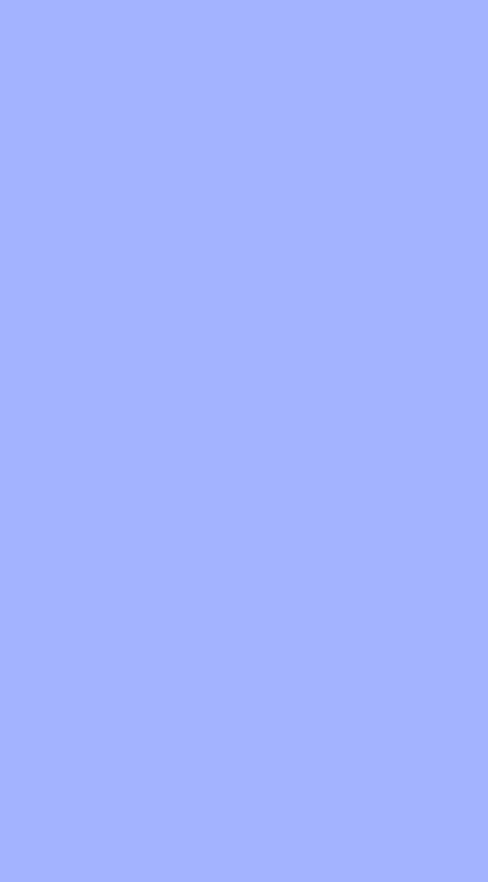
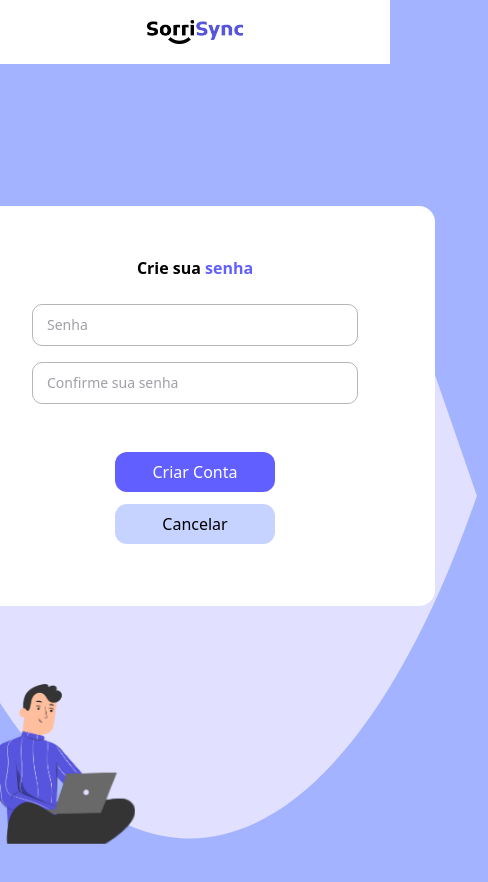
Before and after one commit to cce-fluxo/DDD25.1-Cebolinha67-Front, a Next.js app: page /auth/cadastro/crie-sua-senha in a window 390 px wide. Shown: the top 882 px of the page, 488 px wide, since content can reach past the window. Before the commit the page ends 844 px from the top, so only its background shows below. Built offline with nearby package versions, Linux system fonts and the light colour scheme.

Commit message:
terminando a segunda tela do cadastro (falta deixar responsiva)

```diff
--- a/app/auth/cadastro/crie-sua-senha/page.tsx
+++ b/app/auth/cadastro/crie-sua-senha/page.tsx
@@ -1,7 +1,36 @@
+import BackgroundSignOut from "@/app/components/BackgroundSignOut";
+import CriarContaCancelarButton from "@/app/components/CriarContaCancelarButton";
+import CrieSuaSenhaBox from "@/app/components/CrieSuaSenhaBox";
+import HeaderSignOut from "@/app/components/HeaderSignOut";
+import InputBar from "@/app/components/InputBar";
+
 export default function CrieSuaSenha(){
     return (
         <div>
+            <HeaderSignOut></HeaderSignOut>
 
+            <BackgroundSignOut>
+                <CrieSuaSenhaBox>
+                    <div>
+
+                    <div className="flex flex-col gap-4">
+                    <div className="flex flex-row justify-center items-center gap-1 mt-5">
+                        <div className="">
+                        <p className="text-black font-bold -mt-8">Crie sua</p>
+                        </div>
+                        <div className="text-indigo-500 font-bold font-lato -mt-10">
+                            <p>senha</p>
+                        </div>
+                    </div>
+                    <InputBar type="text" placeholder="Senha" />
+                    <InputBar type="text" placeholder="Confirme sua senha"/>
+
+                    <CriarContaCancelarButton></CriarContaCancelarButton>
+                    </div>
+
+                    </div>
+                </CrieSuaSenhaBox>
+            </BackgroundSignOut>
         </div>
     )
 } // lembrar que eu fiz esse endpoint novo, vou ter que mudar coisas no back
--- a/app/components/BackgroundSignOut.tsx
+++ b/app/components/BackgroundSignOut.tsx
@@ -15,7 +15,7 @@ export default function BackgroundSignOut({ children }: { children: React.ReactN
           clipRule="evenodd"
           d="M1773.35 237.778C1171.6 839.523 182.195 853.973 -434 237.778L-196.222 0C286.694 482.916 1063.18 472.391 1535.57 0L1773.35 237.778Z"
           fill="#E1E0FF"
-        />
+        />z
       </svg>
 
       <img src="/Motta.png" alt="Motta" className="fixed bottom-0 left-0 h-40 md:h-56 lg:h-70 z-0" />
--- /dev/null
+++ b/app/components/CriarContaCancelarButton.tsx
@@ -0,0 +1,8 @@
+export default function CriarContaCancelarButton(){
+    return (
+        <div className="flex flex-col gap-3 mt-8 md:mt-8 justify-center items-center w-full">
+            <button className="bg-indigo-500 text-white py-2 rounded-xl w-40">Criar Conta</button>
+            <button className="bg-indigo-200 text-black py-2 rounded-xl w-40">Cancelar</button>
+        </div>
+    )
+}
--- /dev/null
+++ b/app/components/CrieSuaSenhaBox.tsx
@@ -0,0 +1,10 @@
+export default function CrieSuaSenhaBox({children}: {children: React.ReactNode}){
+    return(
+        <div>
+            {/* caixa do crie sua senha */}
+            <div className="flex flex-col w-120 h-100 -mt-40 px-19.25 py-6 align-center justify-center gap-10 border-white rounded-2xl  bg-white">
+                {children}
+            </div>
+        </div>
+    )
+}
--- a/app/components/InputBar.tsx
+++ b/app/components/InputBar.tsx
@@ -10,8 +10,8 @@ interface InputBarProps {
 export default function InputBar({ type = "", placeholder = "" }: InputBarProps) {
   const [value, setValue] = useState("")
 
-  return (
-    <div className="flex w-full px-3.5 py-3.5 justify-between items-center rounded-[10px] border-[1.5px] border-[#B5B5B5]">
+  return ( // mudei o valor do py pra barra ficar mais igual ao do figma
+    <div className="flex w-full px-3.5 py-2.5 justify-between items-center rounded-[10px] border-[1.5px] border-[#B5B5B5]">
       <input
         type={type}
         value={value}
```
